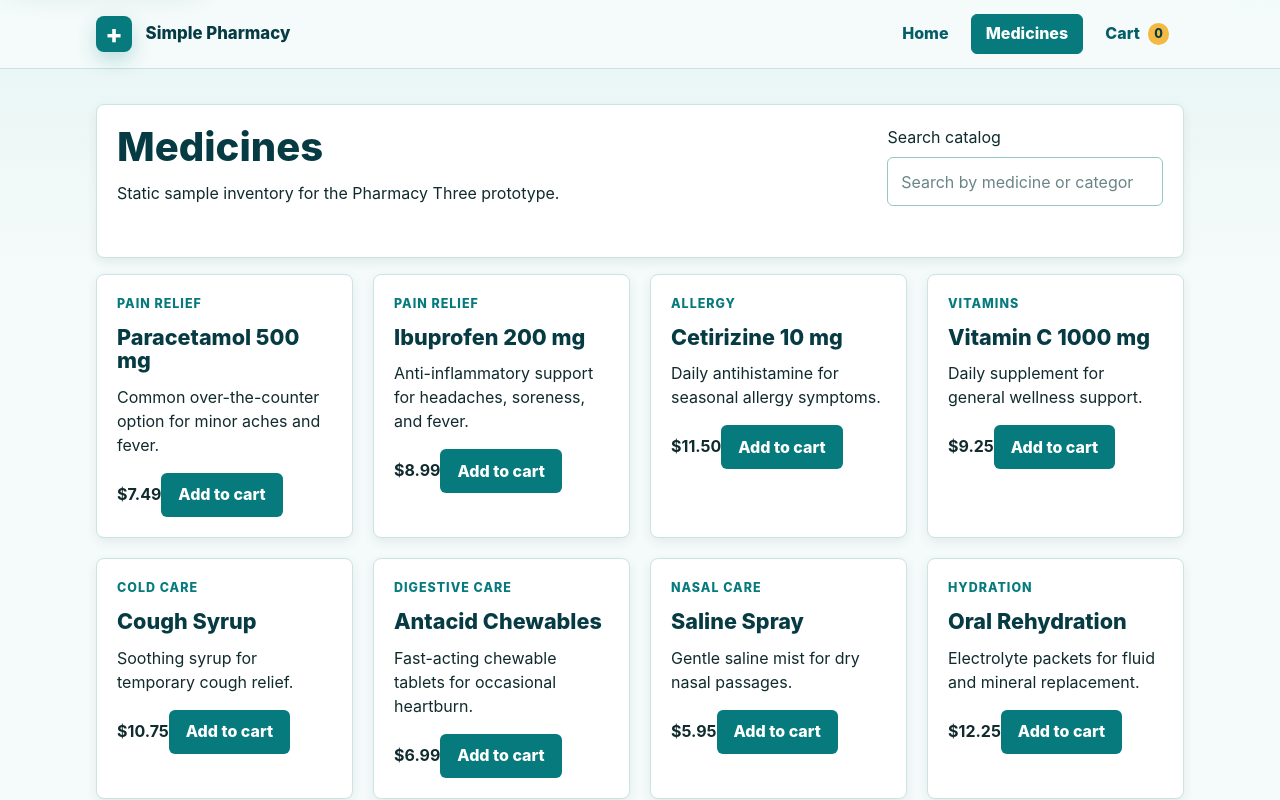
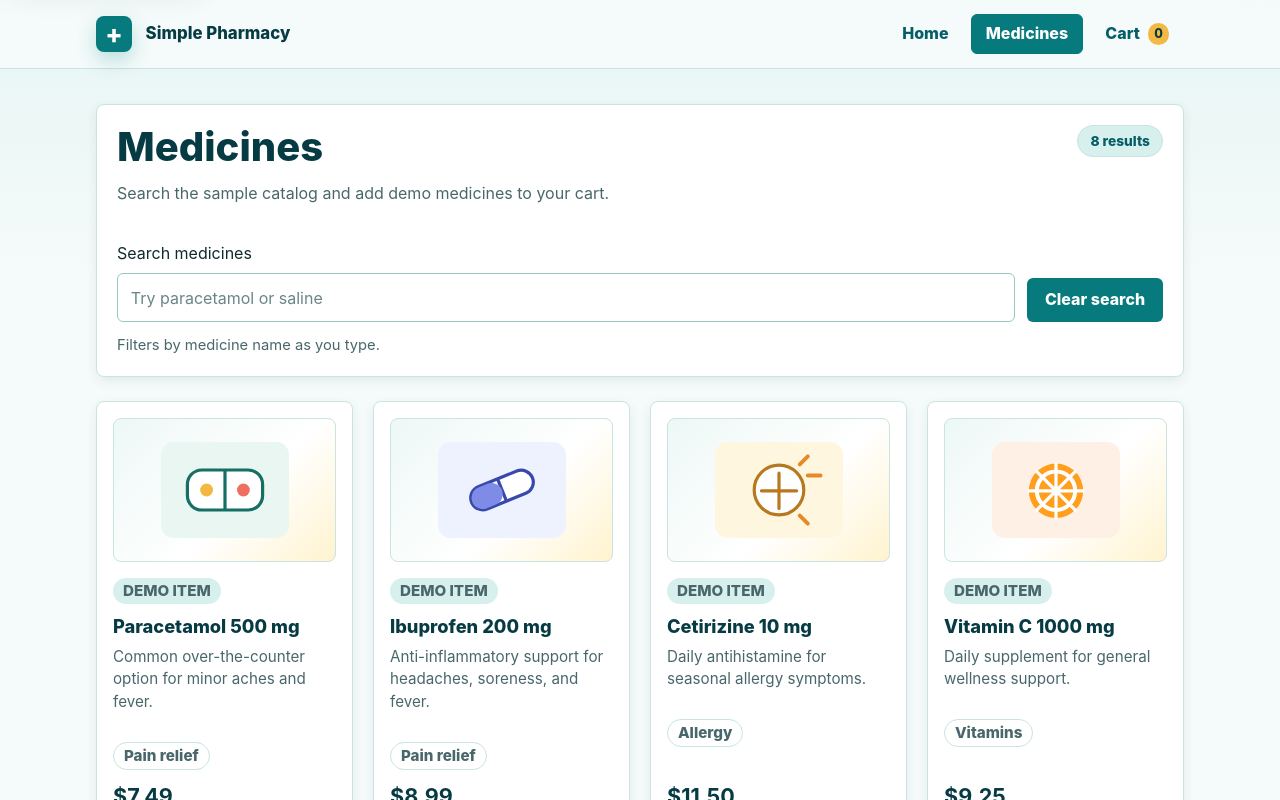
Before and after one commit to linktoaman/PharmacyApplication, a React (Vite) app: page / in a window 1280 px wide. Both pictures are taken after a click on the button "Medicines". Shown: the part 69-869 px from the top of the page. Built offline with nearby package versions, Linux system fonts and the light colour scheme.

Commit message:
BuildIQ task TASK-003

```diff
--- a/src/App.jsx
+++ b/src/App.jsx
@@ -55,10 +55,25 @@ export default function App() {
     }));
   };
 
-  const handleAddToCart = (medicine) => {
+  const handleClearSearch = () => {
     setAppState((currentState) => ({
       ...currentState,
-      cart: addMedicineToCart(currentState.cart, medicine),
+      searchQuery: '',
+    }));
+  };
+
+  const handleAddToCart = (medicineId) => {
+    const selectedMedicine = medicines.find((medicine) => (
+      medicine.id === medicineId
+    ));
+
+    if (!selectedMedicine) {
+      return;
+    }
+
+    setAppState((currentState) => ({
+      ...currentState,
+      cart: addMedicineToCart(currentState.cart, selectedMedicine),
     }));
   };
 
@@ -91,6 +106,7 @@ export default function App() {
               medicines={medicines}
               searchQuery={searchQuery}
               onSearchChange={handleSearchChange}
+              onClearSearch={handleClearSearch}
               onAddToCart={handleAddToCart}
             />
           </section>
--- a/src/components/MedicineCard.jsx
+++ b/src/components/MedicineCard.jsx
@@ -1,10 +1,21 @@
 export default function MedicineCard({ medicine, onAddToCart }) {
   return (
     <article className="card medicine-card">
-      <div>
-        <p className="eyebrow">{medicine.category}</p>
-        <h3>{medicine.name}</h3>
-        <p>{medicine.description}</p>
+      <div className="medicine-card__image-wrap">
+        <img
+          className="medicine-card__image"
+          src={medicine.image}
+          alt=""
+          aria-hidden="true"
+        />
+      </div>
+      <div className="medicine-card__content">
+        <div>
+          <p className="medicine-card__tag">Demo item</p>
+          <h3>{medicine.name}</h3>
+          <p>{medicine.description}</p>
+        </div>
+        <p className="medicine-card__category">{medicine.category}</p>
       </div>
       <div className="medicine-card__footer">
         <strong>${medicine.price.toFixed(2)}</strong>
@@ -12,7 +23,7 @@ export default function MedicineCard({ medicine, onAddToCart }) {
           className="button"
           type="button"
           disabled={!medicine.inStock}
-          onClick={() => onAddToCart(medicine)}
+          onClick={() => onAddToCart(medicine.id)}
         >
           Add to cart
         </button>
--- a/src/components/MedicineList.jsx
+++ b/src/components/MedicineList.jsx
@@ -5,33 +5,53 @@ export default function MedicineList({
   medicines,
   searchQuery,
   onSearchChange,
+  onClearSearch = () => onSearchChange(''),
   onAddToCart,
 }) {
   const visibleMedicines = filterMedicines(medicines, searchQuery);
+  const resultLabel = visibleMedicines.length === 1 ? 'result' : 'results';
 
   return (
-    <section className="stack" aria-labelledby="catalog-title">
-      <div className="card">
-        <div className="card__header">
+    <section className="catalog stack" aria-labelledby="catalog-title">
+      <div className="catalog__header">
+        <div className="catalog__intro">
           <div>
             <h2 id="catalog-title">Medicines</h2>
-            <p>Static sample inventory for the Pharmacy Three prototype.</p>
+            <p>
+              Search the sample catalog and add demo medicines to your cart.
+            </p>
           </div>
+          <span className="catalog__count" aria-live="polite">
+            {visibleMedicines.length} {resultLabel}
+          </span>
+        </div>
+        <div className="catalog__controls">
           <label className="field catalog-search">
-            <span>Search catalog</span>
+            <span>Search medicines</span>
             <input
               className="input"
               type="search"
               value={searchQuery}
               onChange={(event) => onSearchChange(event.target.value)}
-              placeholder="Search by medicine or category"
+              placeholder="Try paracetamol or saline"
+              aria-describedby="catalog-search-hint"
             />
           </label>
+          <button
+            className="button button--secondary catalog__clear"
+            type="button"
+            onClick={onClearSearch}
+          >
+            Clear search
+          </button>
+          <p id="catalog-search-hint" className="catalog__hint">
+            Filters by medicine name as you type.
+          </p>
         </div>
       </div>
 
       {visibleMedicines.length > 0 ? (
-        <div className="grid">
+        <div className="catalog__grid">
           {visibleMedicines.map((medicine) => (
             <MedicineCard
               key={medicine.id}
@@ -42,7 +62,11 @@ export default function MedicineList({
         </div>
       ) : (
         <div className="empty-state">
-          <p>No medicines match that search.</p>
+          <h3>No medicines match</h3>
+          <p>
+            Try a different medicine name or clear the search to view the full
+            catalog.
+          </p>
         </div>
       )}
     </section>
--- a/src/styles.css
+++ b/src/styles.css
@@ -216,6 +216,75 @@ tbody tr:hover {
 .grid {
   display: grid;
   grid-template-columns: repeat(auto-fit, minmax(min(100%, 16rem), 1fr));
+  gap: var(--space-5);
+}
+
+.catalog {
+  gap: var(--space-6);
+}
+
+.catalog__header {
+  display: grid;
+  gap: var(--space-5);
+  border: 1px solid var(--color-border);
+  border-radius: var(--radius-md);
+  background: var(--color-surface);
+  padding: var(--space-5);
+  box-shadow: var(--shadow-sm);
+}
+
+.catalog__intro {
+  display: flex;
+  flex-wrap: wrap;
+  align-items: start;
+  justify-content: space-between;
+  gap: var(--space-4);
+}
+
+.catalog__intro p {
+  max-width: 39rem;
+  color: var(--color-text-muted);
+}
+
+.catalog__count {
+  display: inline-flex;
+  min-height: 2rem;
+  align-items: center;
+  border: 1px solid var(--color-border);
+  border-radius: 999px;
+  background: var(--color-primary-soft);
+  color: var(--color-primary-strong);
+  padding: 0.3rem 0.75rem;
+  font-size: 0.86rem;
+  font-weight: 800;
+  white-space: nowrap;
+}
+
+.catalog__controls {
+  display: grid;
+  grid-template-columns: minmax(0, 1fr) max-content;
+  align-items: end;
+  gap: var(--space-3);
+}
+
+.catalog-search {
+  min-width: 0;
+}
+
+.catalog__clear {
+  min-width: 8.5rem;
+}
+
+.catalog__hint {
+  grid-column: 1 / -1;
+  margin: 0;
+  color: var(--color-text-muted);
+  font-size: 0.92rem;
+}
+
+.catalog__grid {
+  display: grid;
+  grid-template-columns: 1fr;
   gap: var(--space-5);
 }
 
@@ -552,6 +621,91 @@ tbody tr:hover {
   margin-bottom: var(--space-4);
 }
 
+.medicine-card {
+  display: grid;
+  grid-template-rows: auto 1fr auto;
+  gap: var(--space-4);
+  min-height: 100%;
+  padding: var(--space-4);
+}
+
+.medicine-card__image-wrap {
+  display: grid;
+  min-height: 9rem;
+  place-items: center;
+  border: 1px solid var(--color-border);
+  border-radius: var(--radius-md);
+  background:
+    linear-gradient(
+      135deg,
+      var(--color-surface-muted) 0%,
+      var(--color-surface) 58%,
+      var(--color-accent-soft) 100%
+    );
+  overflow: hidden;
+}
+
+.medicine-card__image {
+  width: min(8rem, 74%);
+  aspect-ratio: 1;
+  object-fit: contain;
+}
+
+.medicine-card__content {
+  display: grid;
+  align-content: start;
+  gap: var(--space-3);
+}
+
+.medicine-card__content h3 {
+  margin-bottom: var(--space-2);
+  font-size: 1.14rem;
+  line-height: 1.2;
+}
+
+.medicine-card__content p {
+  color: var(--color-text-muted);
+  font-size: 0.95rem;
+}
+
+.medicine-card__tag,
+.medicine-card__category {
+  width: fit-content;
+  border-radius: 999px;
+  padding: 0.28rem 0.62rem;
+  font-size: 0.76rem;
+  font-weight: 800;
+  line-height: 1.1;
+}
+
+.medicine-card__tag {
+  margin: 0 0 var(--space-3);
+  background: var(--color-primary-soft);
+  color: var(--color-primary-strong);
+  text-transform: uppercase;
+}
+
+.medicine-card__category {
+  margin: 0;
+  border: 1px solid var(--color-border);
+  color: var(--color-heading);
+}
+
+.medicine-card__footer {
+  display: grid;
+  gap: var(--space-3);
+}
+
+.medicine-card__footer strong {
+  color: var(--color-heading);
+  font-size: 1.35rem;
+  line-height: 1;
+}
+
+.medicine-card__footer .button {
+  width: 100%;
+}
+
 .button,
 button.button,
 a.button {
@@ -731,6 +885,18 @@ textarea:focus {
   white-space: nowrap;
 }
 
+@media (min-width: 42rem) {
+  .catalog__grid {
+    grid-template-columns: repeat(2, minmax(0, 1fr));
+  }
+}
+
+@media (min-width: 64rem) {
+  .catalog__grid {
+    grid-template-columns: repeat(4, minmax(0, 1fr));
+  }
+}
+
 @media (max-width: 42rem) {
   .shell {
     width: min(100% - 1.25rem, 68rem);
@@ -760,6 +926,18 @@ textarea:focus {
     padding: var(--space-4);
   }
 
+  .catalog__header {
+    padding: var(--space-4);
+  }
+
+  .catalog__controls {
+    grid-template-columns: 1fr;
+  }
+
+  .catalog__clear {
+    width: 100%;
+  }
+
   th,
   td {
     padding: var(--space-3);
```
